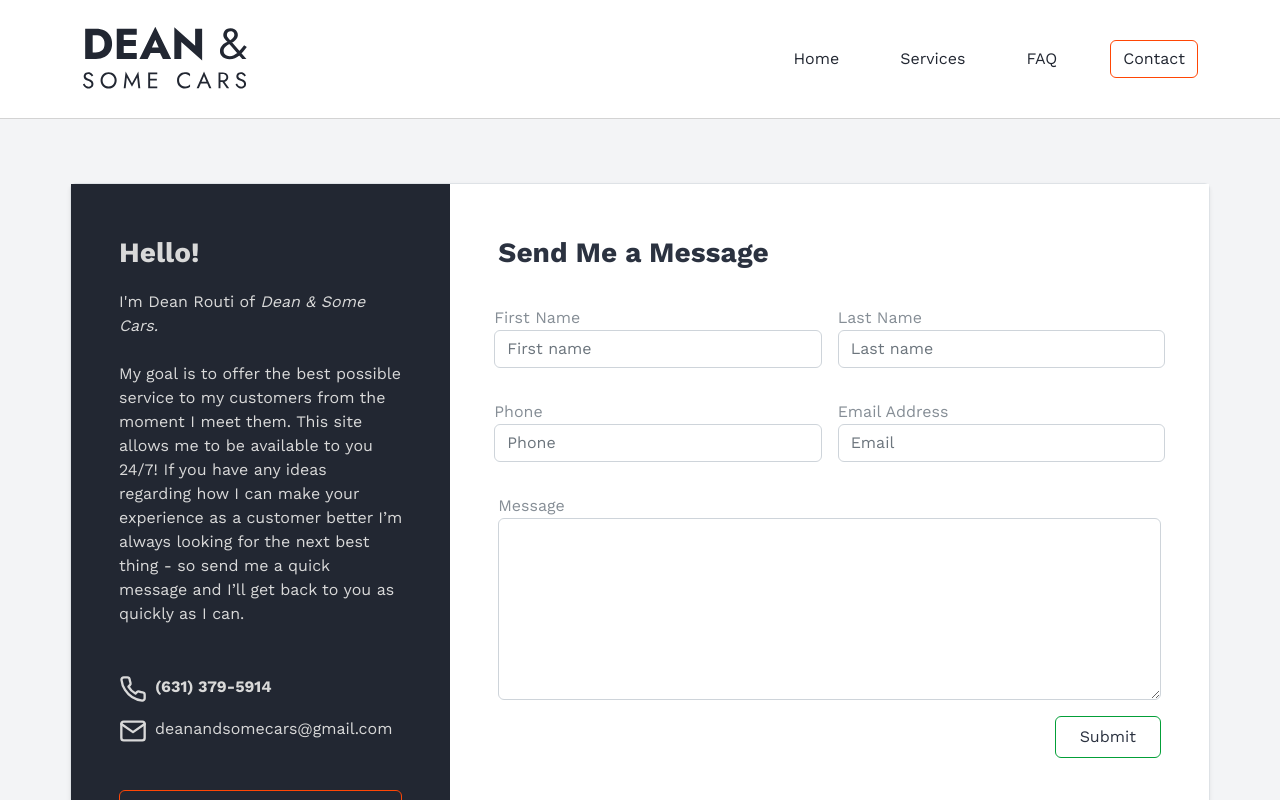
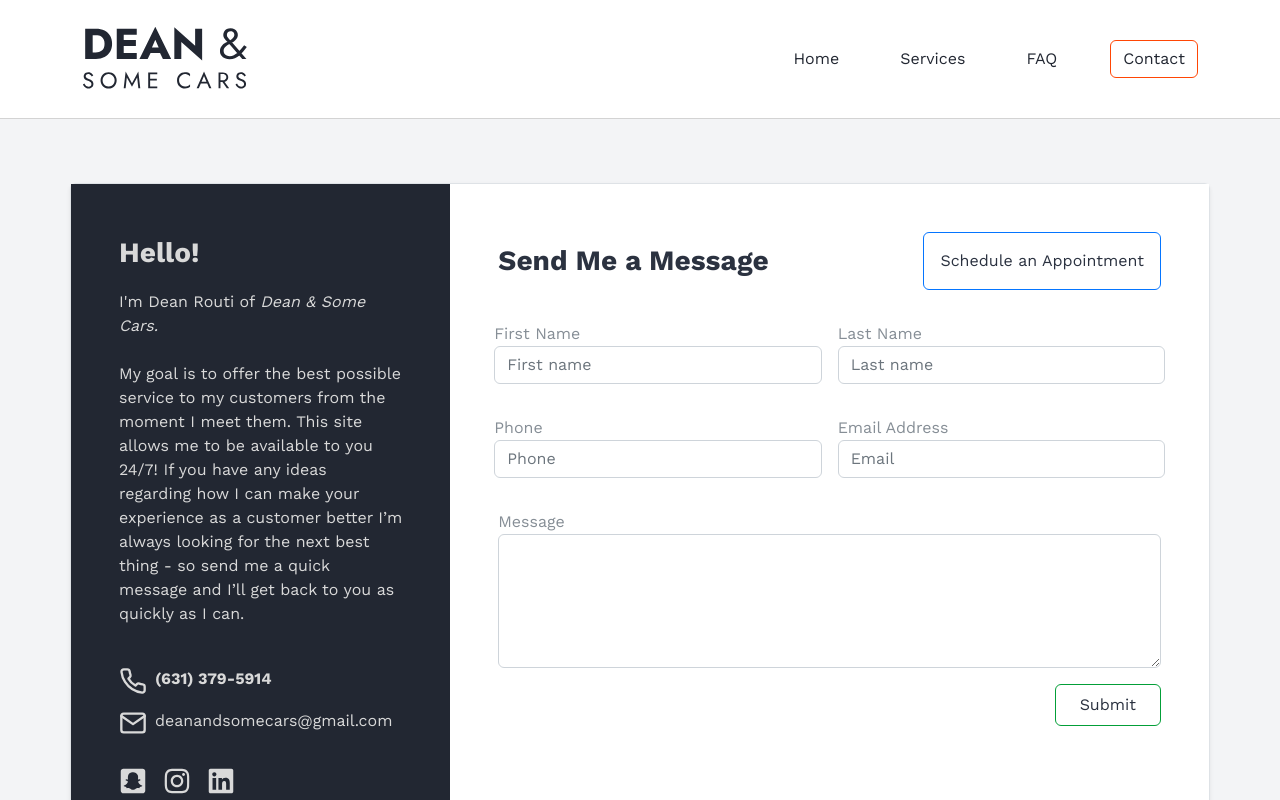
Before and after one commit to salcamassa/deanandsomecars, a Next.js app: page /contact in a window 1280 px wide. Shown: the top 800 px of the page. Built offline with nearby package versions, Linux system fonts and the light colour scheme.

Commit message:
content and style fixes

```diff
--- a/components/Hero/index.tsx
+++ b/components/Hero/index.tsx
@@ -49,7 +49,7 @@ const Hero = () => {
               </p>
               <a
                 target="_blank"
-                href="https://calendly.com/deanandsomecars/used-vehicle-purchase"
+                href="https://calendly.com/deanandsomecars/vehicle-consultation"
                 rel="noreferrer"
               >
                 <button className={`${styles.aptBtn} btn btn-outline-warning`}>
--- a/pages/contact.tsx
+++ b/pages/contact.tsx
@@ -1,7 +1,10 @@
 import { useForm, ValidationError } from "@formspree/react";
 import { useState } from "react";
 import {
-    FaCheck
+  FaCheck,
+  FaInstagram,
+  FaLinkedin,
+  FaSnapchatSquare,
 } from "react-icons/fa";
 import { FiMail, FiPhone } from "react-icons/fi";
 import Footer from "../components/layout/Footer";
@@ -38,7 +41,7 @@ const Contact = () => {
                   looking for the next best thing - so send me a quick message
                   and I’ll get back to you as quickly as I can.
                 </div>
-                <div className="py-3">
+                <div className="py-2">
                   <div className="d-flex align-items-center">
                     <div className="fs-3 pe-2">
                       <FiPhone />
@@ -51,21 +54,86 @@ const Contact = () => {
                     </div>
                     <div>deanandsomecars@gmail.com</div>
                   </div>
+                  {/* <div className="d-flex justify-content-between flex-wrap">
+                    <div className="d-flex align-items-baseline pe-2">
+                      <div className="fs-3 pe-2">
+                        <FaSnapchatSquare />
+                      </div>
+                      <div>Snapchat</div>
+                    </div>
+                    <div>
+                      <a
+                        target="_blank"
+                        href="https://www.instagram.com/deanandsomecars/?hl=en"
+                        rel="noreferrer"
+                      >
+                        <div className="d-flex align-items-baseline pe-2">
+                          <div className="fs-3 pe-2">
+                            <FaInstagram />
+                          </div>
+                          <div>Instagram</div>
+                        </div>
+                      </a>
+                    </div>
+                    <div>
+                      <a
+                        target="_blank"
+                        href="https://www.linkedin.com/in/dean-and-some-cars/"
+                        rel="noreferrer"
+                      >
+                        <div className="d-flex align-items-baseline">
+                          <div className="fs-3 pe-2">
+                            <FaLinkedin />
+                          </div>
+                          <div>LinkedIn</div>
+                        </div>
+                      </a>
+                    </div>
+                  </div> */}
+
+                  <div className={styles.socialIcons}>
+                    <div>
+                      <FaSnapchatSquare />
+                    </div>
+                    <div>
+                      <a
+                        target="_blank"
+                        href="https://www.instagram.com/deanandsomecars/?hl=en"
+                        rel="noreferrer"
+                      >
+                        <FaInstagram />
+                      </a>
+                    </div>
+                    <div>
+                      <a
+                        target="_blank"
+                        href="https://www.linkedin.com/in/dean-and-some-cars/"
+                        rel="noreferrer"
+                      >
+                        <FaLinkedin />
+                      </a>
+                    </div>
+                  </div>
+                </div>
+              </div>
+              <div className="col-lg-8 p-5 bg-white">
+                <div className="d-flex justify-content-between align-items-center pb-3">
+                  <div className="fs-3 fw-bold color-dg">
+                    Send Me a Message
                   </div>
                   <a
                     target="_blank"
-                  href="https://calendly.com/deanandsomecars/used-vehicle-purchase"
+                    href="https://calendly.com/deanandsomecars/vehicle-consultation"
                     rel="noreferrer"
                   >
                     <button
-                    className={`${styles.aptBtn} btn btn-outline-warning mt-4`}
+                      className={`${styles.aptBtn} btn btn-outline-primary`}
                     >
                       Schedule an Appointment
                     </button>
                   </a>
                 </div>
-              <div className="col-lg-8 p-5 bg-white">
-                <div className="fs-3 fw-bold pb-3 color-dg">Send Me a Message</div>
+
                 <form className="contact-form" onSubmit={handleSubmit}>
                   <div className="row">
                     <div className="col-md-6">
@@ -125,7 +193,7 @@ const Contact = () => {
                       className="form-control"
                       id="contactMessage"
                       name="Message"
-                      rows={7}
+                      rows={5}
                     ></textarea>
                   </div>
                   <div
--- a/styles/Contact.module.scss
+++ b/styles/Contact.module.scss
@@ -21,9 +21,7 @@
 .aptBtn {
   width: 100%;
   padding: 1rem;
-  margin-top: 1rem;
-  font-weight: bold;
-  color: #fff;
+  color: #2b3240;
   &:hover {
     color: white !important;
   }
@@ -35,3 +33,16 @@
     color: white !important;
   }
 }
+
+.socialIcons {
+  font-size: 1.75rem;
+  display: flex;
+  margin-top: 1rem;
+  div,
+  a {
+    &:hover {
+      color: white !important;
+      cursor: pointer;
+    }
+  }
+}
--- a/styles/globals.scss
+++ b/styles/globals.scss
@@ -1,5 +1,5 @@
 $theme-colors: (
-  "primary": #23578e,
+  "primary": #0575ff,
   "secondary": #833bec,
   "success": #039f38,
   "info": #ff7d50,
```
Also changed, not shown: pages/faq.tsx (+14 -13 lines), pages/services.tsx (+4 -4 lines). Lines whose indentation alone changed are shown as unchanged.
